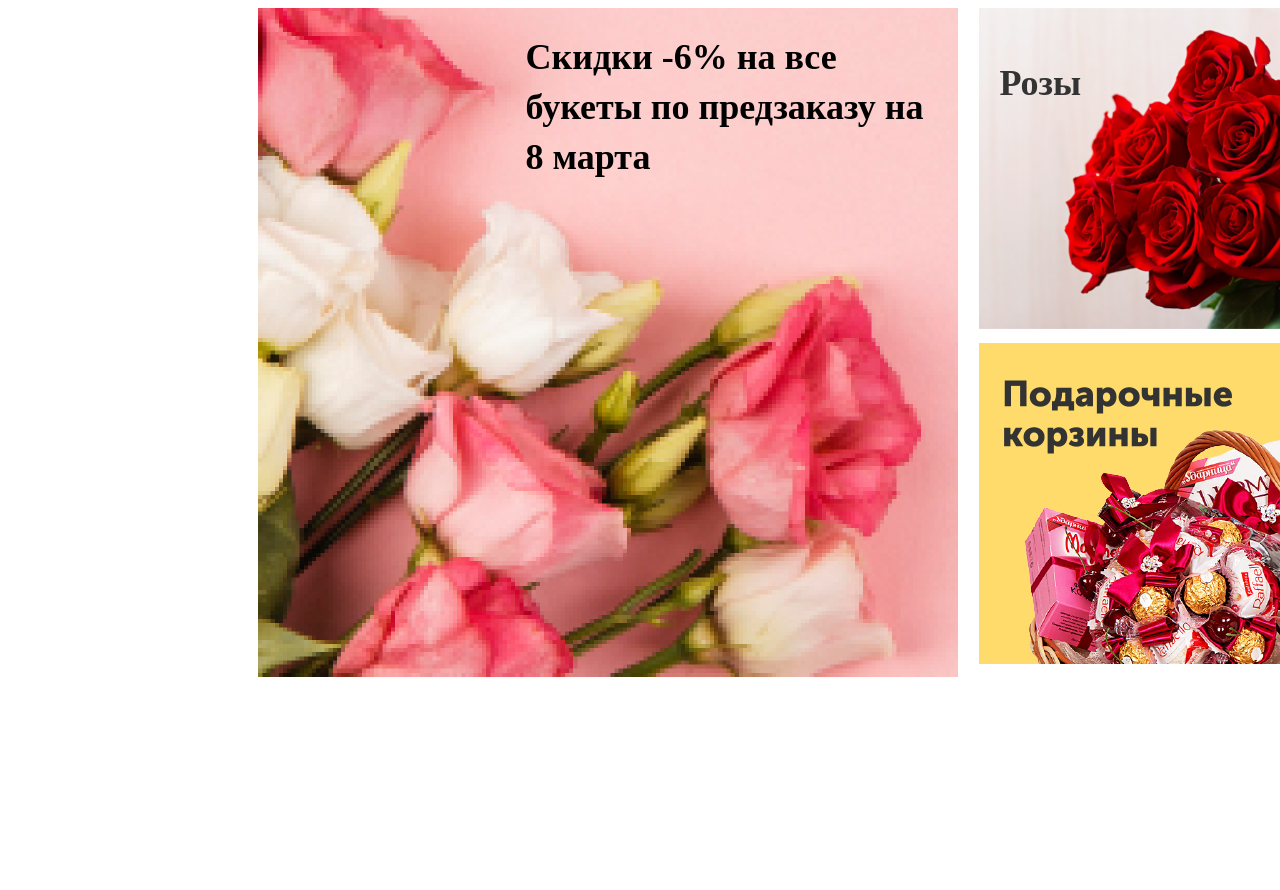
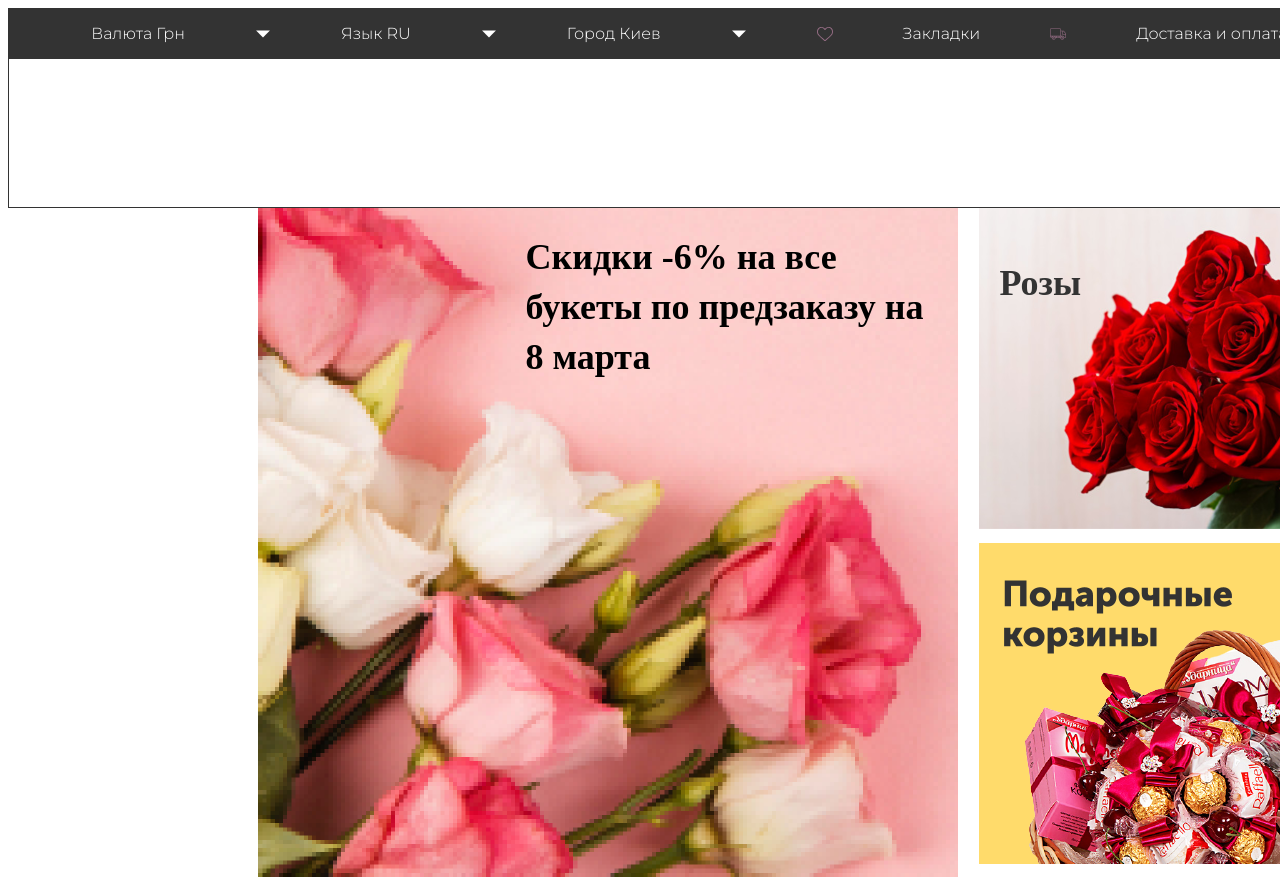
Before and after one commit to medina816/flowers-shop-online, a plain HTML site: page index.html in a window 1280 px wide. Shown: the top 890 px of the page. Before the commit the page ends 800 px from the top, so only its background shows below. Drawn offline with Linux system fonts and the light colour scheme; a web font is replaced by a local one.

Commit message:
added amill1

```diff
--- a/index.html
+++ b/index.html
@@ -5,10 +5,28 @@
     <meta name="viewport" content="width=device-width, initial-scale=1.0">
     <title>Document</title>
     <link rel="stylesheet" href="style.css">
+    <link rel="preconnect" href="https://fonts.googleapis.com">
+<link rel="preconnect" href="https://fonts.gstatic.com" crossorigin>
+<link href="https://fonts.googleapis.com/css2?family=Archivo:ital,wght@0,100..900;1,100..900&family=Libre+Baskerville:ital,wght@0,400;0,700;1,400&family=Montserrat:ital,wght@0,100..900;1,100..900&family=MuseoModerno:ital,wght@0,100..900;1,100..900&family=Roboto:ital,wght@0,100;0,300;0,400;0,500;0,700;0,900;1,100;1,300;1,400;1,500;1,700;1,900&family=Tinos:ital,wght@0,400;0,700;1,400;1,700&family=Yellowtail&display=swap" rel="stylesheet">
 </head>
 <body>
     <div class="wrapper">
-    <header class="header"></header>
+    <header class="header">
+        <div class="header1">
+            <h3>Валюта  Грн </h3><img src="./svg/Polygon.svg" alt="">
+            <h3>Язык   RU</h3><img src="./svg/Polygon.svg" alt="">
+            <h3>Город   Киев</h3><img src="./svg/Polygon.svg" alt="">
+            <img src="./svg/heart9.svg" alt="">
+            <h3>Закладки</h3>
+            <img src="./svg/truck9.svg" alt="">
+            <h3>Доставка и оплата</h3>
+            <img src="./svg/phone9.svg" alt="">
+            <h3>Контакты</h3>
+            <img src="./svg/person9.svg" alt="">
+            <h3>Вход <img src="./svg/Line9.svg" alt=""> регистрация
+            </h3>
+        </div>
+    </header>
     <main class="main">
         <div class="gen">
             <div class="gen-right">
--- a/style.css
+++ b/style.css
@@ -2,6 +2,42 @@
     width: 1920px;
     margin: 0 auto;
 }
+
+header{
+    width: 1920px;
+    height: 198.16px;
+    border: 1px solid #333333;
+
+}
+
+.header1{
+    width: 1920px;
+    height: 50px;
+    background-color: #333333;
+    margin: 0 auto;
+    display: flex;
+    align-items: center;
+    justify-content: center;
+    gap: 70px;
+}
+
+.header1 h3{
+    font-family:Montserrat;
+    font-size: 16px;
+    font-weight: 300;
+    line-height: 18px;
+    text-align: right;
+    color: #FFFFFF;
+
+
+}
+.header1 img{
+    width: 16px;
+    height: 16px;
+}
+
+
+
 .gen {
     width: 1421px;
 height: 674px;
```
Also changed, not shown: svg/Line9.svg (added), svg/Polygon.svg (added), svg/heart9.svg (added), svg/person9.svg (added), svg/phone9.svg (added), svg/truck9.svg (added).
